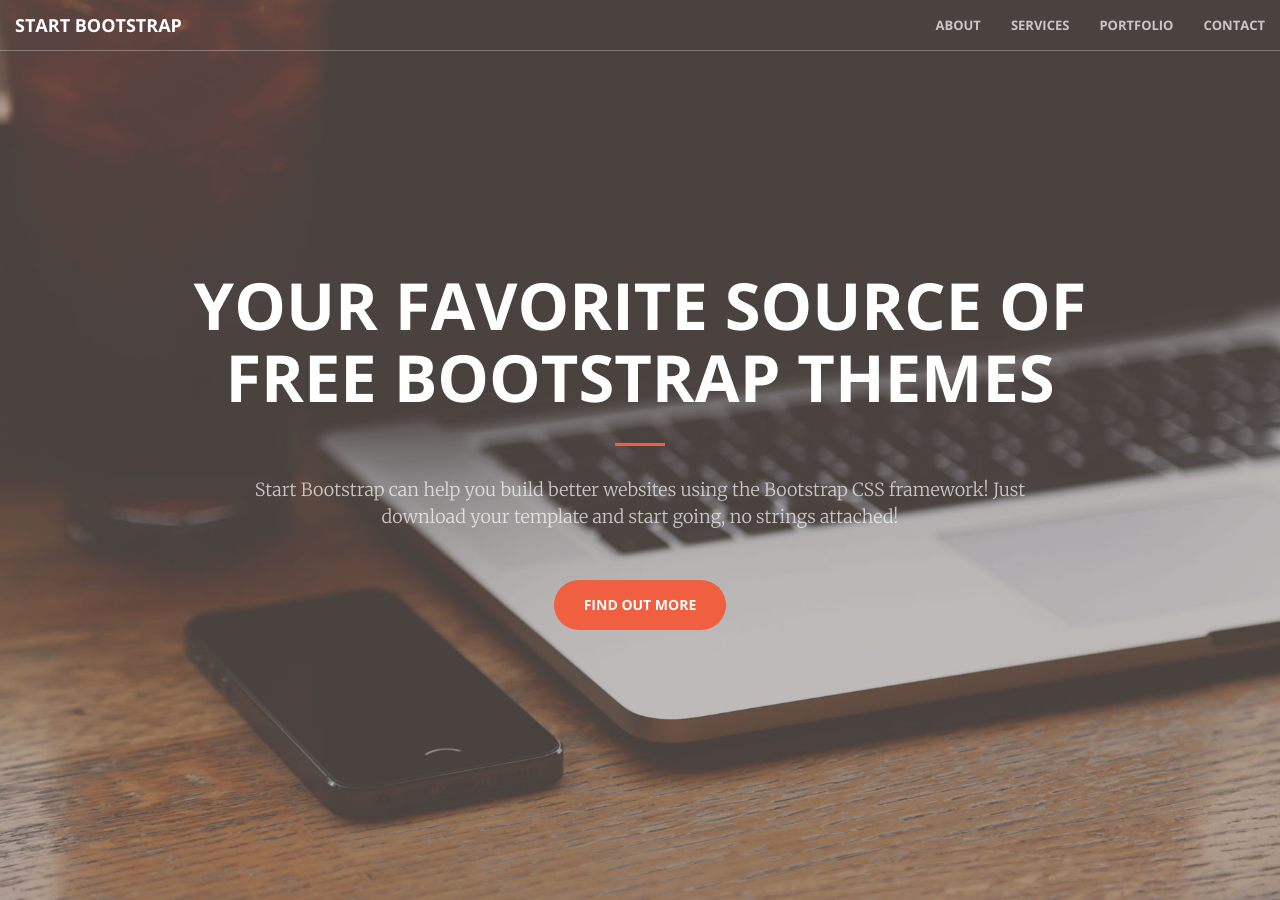
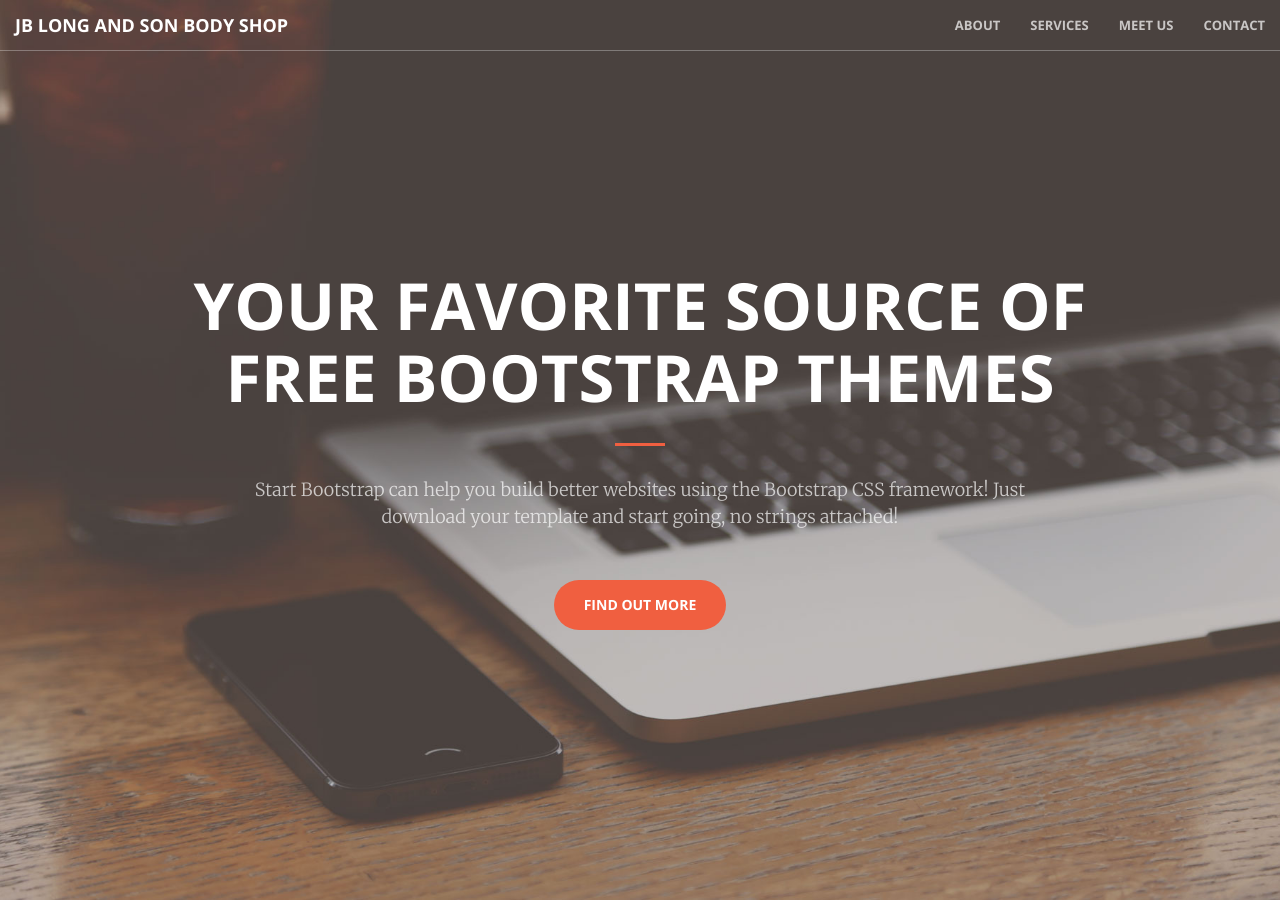
Before and after one commit to matthewlong29/JBShop_Site, a Jekyll site: the page built from index.html, in a window 1280 px wide and 900 px high. Built offline with Jekyll 4.4.1, drawn with Linux system fonts in a browser that asks for light colours.

Commit message:
Updated navigation

```diff
--- a/_includes/nav.html
+++ b/_includes/nav.html
@@ -8,7 +8,7 @@
                 <span class="icon-bar"></span>
                 <span class="icon-bar"></span>
             </button>
-            <a class="navbar-brand page-scroll" href="#page-top">Start Bootstrap</a>
+            <a class="navbar-brand page-scroll" href="#page-top">JB Long and Son Body Shop</a>
         </div>
 
         <!-- Collect the nav links, forms, and other content for toggling -->
@@ -21,7 +21,7 @@
                     <a class="page-scroll" href="#services">Services</a>
                 </li>
                 <li>
-                    <a class="page-scroll" href="#portfolio">Portfolio</a>
+                    <a class="page-scroll" href="#portfolio">Meet Us</a>
                 </li>
                 <li>
                     <a class="page-scroll" href="#contact">Contact</a>
```
